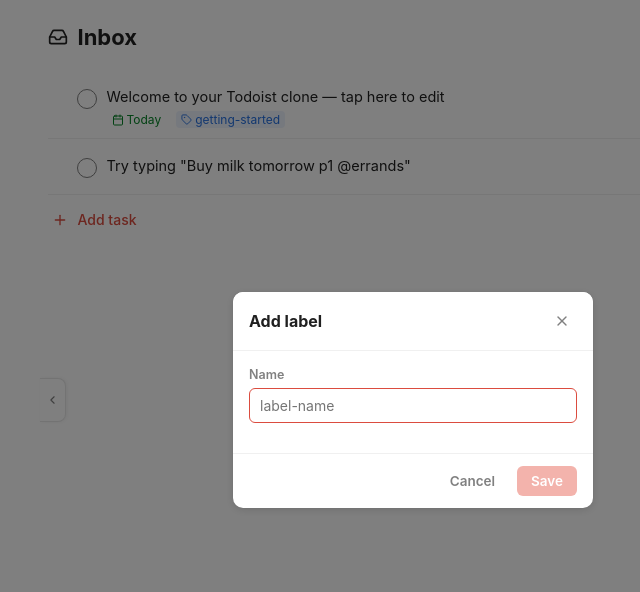
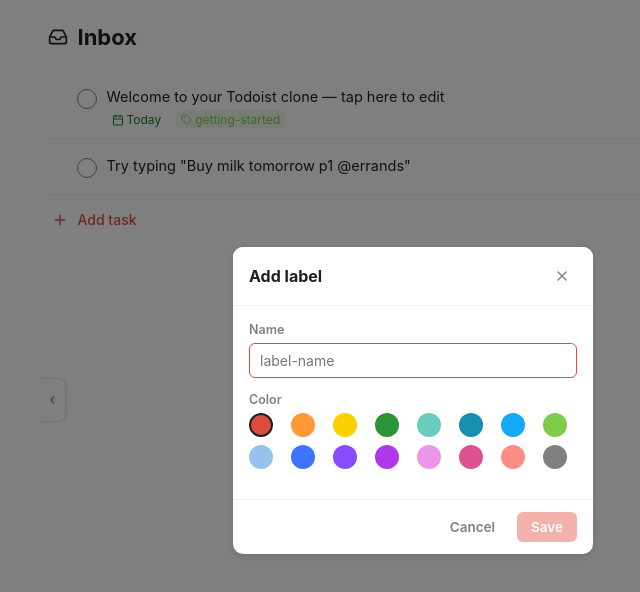
Before and after one commit to NOTAM-bobk/Todomask, a React (Vite) app: page / in a window 1280 px wide. Both pictures are taken after a click on the button 253 px from the left and 330 px from the top of the page. Shown: the top 592 px of the page, without its empty margins (227-867 px from the left). Built offline with nearby package versions, Linux system fonts and the light colour scheme.

Commit message:
Integrate labelColors into task and label components
Added labelColors to state management and components.

```diff
--- a/src/App.jsx
+++ b/src/App.jsx
@@ -190,6 +190,7 @@
       { id: uid(), content: 'Try typing "Buy milk tomorrow p1 @errands"', projectId: inboxId, sectionId: null, parentId: null, completed: false, priority: 4, due: null, labels: [], order: 1 },
     ],
     labels: ['getting-started', 'errands'],
+    labelColors: { 'getting-started': '#7ecc49', errands: '#14aaf5' },
   }
 }
 
@@ -222,7 +223,7 @@
 /* ============================================================
    DUE DATE PICKER POPOVER
    ============================================================ */
-function DueDatePicker({ value, onChange, onClose }) {
+function DueDatePicker({ value, onChange, onClose, style }) {
   const [customDate, setCustomDate] = useState(value?.date || '')
   const quick = [
     { label: 'Today', date: todayISO() },
@@ -236,7 +237,7 @@
     { label: 'Every month', rule: 'month' },
   ]
   return (
-    <Popover onClose={onClose} style={{ minWidth: 230 }}>
+    <Popover onClose={onClose} style={{ minWidth: 230, ...style }}>
       {quick.map(q => (
         <button key={q.label} className="popover-item" onClick={() => { onChange({ date: q.date, recurring: false, rule: null }); onClose() }}>
           <Calendar size={15} /> {q.label}
@@ -269,9 +270,9 @@
 /* ============================================================
    PRIORITY PICKER POPOVER
    ============================================================ */
-function PriorityPicker({ value, onChange, onClose }) {
+function PriorityPicker({ value, onChange, onClose, style }) {
   return (
-    <Popover onClose={onClose}>
+    <Popover onClose={onClose} style={style}>
       {PRIORITIES.map(p => (
         <button key={p.value} className={`popover-item ${value === p.value ? 'selected' : ''}`}
           onClick={() => { onChange(p.value); onClose() }}>
@@ -286,7 +287,7 @@
    TASK ROW (recursive for subtasks)
    ============================================================ */
 function TaskRow({
-  task, allTasks, projects, depth = 0, onToggle, onDelete, onOpen,
+  task, allTasks, projects, labelColors = {}, depth = 0, onToggle, onDelete, onOpen,
   onUpdate, dragHandlers, isDragging, dragOverEdge,
 }) {
   const [showDue, setShowDue] = useState(false)
@@ -341,9 +342,18 @@
                   {task.due.recurring ? recurrenceLabel(task.due.rule) : formatDueLabel(task.due.date)}
                 </span>
               )}
-              {task.labels?.map(l => (
-                <span key={l} className="meta-chip label-chip"><Tag size={11} />{l}</span>
-              ))}
+              {task.labels?.map(l => {
+                const c = labelColors[l]
+                return (
+                  <span
+                    key={l}
+                    className="meta-chip label-chip"
+                    style={c ? { color: c, background: c + '1f' } : undefined}
+                  >
+                    <Tag size={11} />{l}
+                  </span>
+                )
+              })}
               {project && !project.isInbox && (
                 <span className="meta-chip project-chip">
                   <span className="project-dot" style={{ background: project.color }} /> {project.name}
@@ -362,15 +372,21 @@
         <div className="task-row-actions" style={{ position: 'relative' }}>
           <IconBtn icon={Flag} title="Priority" onClick={e => { e.stopPropagation(); setShowPriority(true) }} />
           {showPriority && (
-            <div style={{ position: 'absolute', right: 0, top: 32 }}>
-              <PriorityPicker value={task.priority} onChange={v => onUpdate(task.id, { priority: v })} onClose={() => setShowPriority(false)} />
-            </div>
+            <PriorityPicker
+              value={task.priority}
+              onChange={v => onUpdate(task.id, { priority: v })}
+              onClose={() => setShowPriority(false)}
+              style={{ right: 0, left: 'auto', top: 32 }}
+            />
           )}
           <IconBtn icon={Calendar} title="Due date" onClick={e => { e.stopPropagation(); setShowDue(true) }} />
           {showDue && (
-            <div style={{ position: 'absolute', right: 0, top: 32 }}>
-              <DueDatePicker value={task.due} onChange={v => onUpdate(task.id, { due: v })} onClose={() => setShowDue(false)} />
-            </div>
+            <DueDatePicker
+              value={task.due}
+              onChange={v => onUpdate(task.id, { due: v })}
+              onClose={() => setShowDue(false)}
+              style={{ right: 0, left: 'auto', top: 32 }}
+            />
           )}
           <IconBtn icon={Trash2} title="Delete" danger onClick={e => { e.stopPropagation(); onDelete(task.id) }} />
         </div>
@@ -379,7 +395,7 @@
       {expanded && subtasks.length > 0 && (
         <div className="subtasks">
           {subtasks.map(st => (
-            <TaskRow key={st.id} task={st} allTasks={allTasks} projects={projects} depth={depth + 1}
+            <TaskRow key={st.id} task={st} allTasks={allTasks} projects={projects} labelColors={labelColors} depth={depth + 1}
               onToggle={onToggle} onDelete={onDelete} onOpen={onOpen} onUpdate={onUpdate} />
           ))}
         </div>
@@ -624,8 +640,9 @@
 /* ============================================================
    LABEL MODAL (create/edit)
    ============================================================ */
-function LabelModal({ label, existingLabels, onClose, onSave, onDelete }) {
+function LabelModal({ label, existingLabels, existingColor, onClose, onSave, onDelete }) {
   const [name, setName] = useState(label || '')
+  const [color, setColor] = useState(existingColor || PROJECT_COLORS[0])
   const trimmed = name.trim()
   const conflict = trimmed && trimmed !== label && existingLabels.includes(trimmed)
 
@@ -642,13 +659,21 @@
             <input type="text" autoFocus value={name} onChange={e => setName(e.target.value)} placeholder="label-name" />
             {conflict && <div style={{ color: 'var(--red)', fontSize: 12, marginTop: 4 }}>A label with that name already exists.</div>}
           </div>
+          <div className="field">
+            <label>Color</label>
+            <div className="color-grid">
+              {PROJECT_COLORS.map(c => (
+                <button key={c} type="button" className={`color-swatch ${color === c ? 'selected' : ''}`} style={{ background: c }} onClick={() => setColor(c)} />
+              ))}
+            </div>
+          </div>
         </div>
         <div className="modal-footer">
           {label && (
             <button className="btn ghost" style={{ color: 'var(--red)', marginRight: 'auto' }} onClick={() => { onDelete(label); onClose() }}>Delete</button>
           )}
           <button className="btn ghost" onClick={onClose}>Cancel</button>
-          <button className="btn primary" disabled={!trimmed || conflict} onClick={() => { onSave(label || null, trimmed); onClose() }}>Save</button>
+          <button className="btn primary" disabled={!trimmed || conflict} onClick={() => { onSave(label || null, trimmed, color); onClose() }}>Save</button>
         </div>
       </div>
     </div>
@@ -659,7 +684,7 @@
    TASK LIST (handles drag & drop reorder + sections)
    ============================================================ */
 function TaskListView({
-  tasks, allTasks, projects, sections, showSections, showAddPerSection,
+  tasks, allTasks, projects, labelColors, sections, showSections, showAddPerSection,
   onToggle, onDelete, onOpen, onUpdate, onReorder, onAddSection,
   addFormDefaults, onAddTask,
 }) {
@@ -692,6 +717,7 @@
         task={t}
         allTasks={allTasks}
         projects={projects}
+        labelColors={labelColors}
         onToggle={onToggle}
         onDelete={onDelete}
         onOpen={onOpen}
@@ -789,7 +815,7 @@
    ============================================================ */
 function Sidebar({
   projects, view, setView, onAddTaskClick, onAddProject, onEditProject, onDeleteProject,
-  counts, open, onToggle, labels, onAddLabel, onEditLabel,
+  counts, open, onToggle, labels, labelColors = {}, onAddLabel, onEditLabel,
 }) {
   return (
     <>
@@ -858,7 +884,7 @@
                 <div key={l} style={{ display: 'flex', alignItems: 'center' }}>
                   <button className={`nav-item ${view.type === 'label' && view.id === l ? 'active' : ''}`} style={{ flex: 1 }}
                     onClick={() => setView({ type: 'label', id: l })}>
-                    <span className="nav-icon"><Tag size={15} /></span>
+                    <span className="nav-icon"><Tag size={15} style={labelColors[l] ? { color: labelColors[l] } : undefined} /></span>
                     <span className="nav-label">{l}</span>
                   </button>
                   <IconBtn icon={Pencil} title="Edit label" size={13} onClick={() => onEditLabel(l)} />
@@ -898,6 +924,7 @@
   }, [data])
 
   const { projects, tasks, labels } = data
+  const labelColors = data.labelColors || {}
 
   function updateTasks(fn) {
     setData(d => ({ ...d, tasks: fn(d.tasks) }))
@@ -1000,30 +1027,38 @@
     }))
   }
 
-  function saveLabel(oldName, newName) {
+  function saveLabel(oldName, newName, color) {
     setData(d => {
+      const prevColors = d.labelColors || {}
       if (oldName) {
-        // renaming an existing label: update the label list and every task referencing it
+        // renaming an existing label: update the label list, its color, and every task referencing it
+        const { [oldName]: _old, ...restColors } = prevColors
         return {
           ...d,
           labels: d.labels.map(l => l === oldName ? newName : l),
+          labelColors: { ...restColors, [newName]: color || prevColors[oldName] },
           tasks: d.tasks.map(t => t.labels?.includes(oldName)
             ? { ...t, labels: t.labels.map(l => l === oldName ? newName : l) }
             : t),
         }
       }
       if (d.labels.includes(newName)) return d
-      return { ...d, labels: [...d.labels, newName] }
+      return { ...d, labels: [...d.labels, newName], labelColors: { ...prevColors, [newName]: color } }
     })
     if (oldName && view.type === 'label' && view.id === oldName) setView({ type: 'label', id: newName })
   }
 
   function deleteLabel(name) {
-    setData(d => ({
-      ...d,
-      labels: d.labels.filter(l => l !== name),
-      tasks: d.tasks.map(t => t.labels?.includes(name) ? { ...t, labels: t.labels.filter(l => l !== name) } : t),
-    }))
+    setData(d => {
+      const prevColors = d.labelColors || {}
+      const { [name]: _removed, ...restColors } = prevColors
+      return {
+        ...d,
+        labels: d.labels.filter(l => l !== name),
+        labelColors: restColors,
+        tasks: d.tasks.map(t => t.labels?.includes(name) ? { ...t, labels: t.labels.filter(l => l !== name) } : t),
+      }
+    })
     if (view.type === 'label' && view.id === name) setView({ type: 'inbox' })
   }
 
@@ -1083,6 +1118,7 @@
         open={sidebarOpen}
         onToggle={() => setSidebarOpen(v => !v)}
         labels={labels}
+        labelColors={labelColors}
         onAddLabel={() => setLabelModal({ label: null })}
         onEditLabel={(l) => setLabelModal({ label: l })}
       />
@@ -1111,16 +1147,19 @@
               <div className="task-list-wrap">
                 {days.map(day => {
                   const dayTasks = tasks.filter(t => !t.completed && t.due && t.due.date === day && !t.parentId)
+                  const dayLabel = formatDueLabel(day)
                   return (
                     <div className="section-block" key={day}>
                       <div className="day-group-title">
-                        {formatDueLabel(day)}
-                        <span className="day-sub">{dateFromISO(day).toLocaleDateString(undefined, { weekday: 'long' })}</span>
+                        {dayLabel}
+                        {dayLabel === 'Today' && (
+                          <span className="day-sub">{dateFromISO(day).toLocaleDateString(undefined, { weekday: 'long' })}</span>
+                        )}
                       </div>
                       {dayTasks.length === 0 ? (
                         <div style={{ color: 'var(--text-faint)', fontSize: 13, padding: '2px 4px 10px' }}>No tasks</div>
                       ) : dayTasks.sort((a, b) => a.order - b.order).map(t => (
-                        <TaskRow key={t.id} task={t} allTasks={tasks} projects={projects}
+                        <TaskRow key={t.id} task={t} allTasks={tasks} projects={projects} labelColors={labelColors}
                           onToggle={toggleTask} onDelete={deleteTask} onOpen={setOpenTask} onUpdate={updateTask} />
                       ))}
                     </div>
@@ -1147,6 +1186,7 @@
                   tasks={viewTasks}
                   allTasks={tasks}
                   projects={projects}
+                  labelColors={labelColors}
                   sections={activeProject?.sections || []}
                   showSections={showSections}
                   onToggle={toggleTask}
@@ -1215,6 +1255,7 @@
         <LabelModal
           label={labelModal.label}
           existingLabels={labels}
+          existingColor={labelModal.label ? labelColors[labelModal.label] : undefined}
           onClose={() => setLabelModal(null)}
           onSave={saveLabel}
           onDelete={deleteLabel}
```
